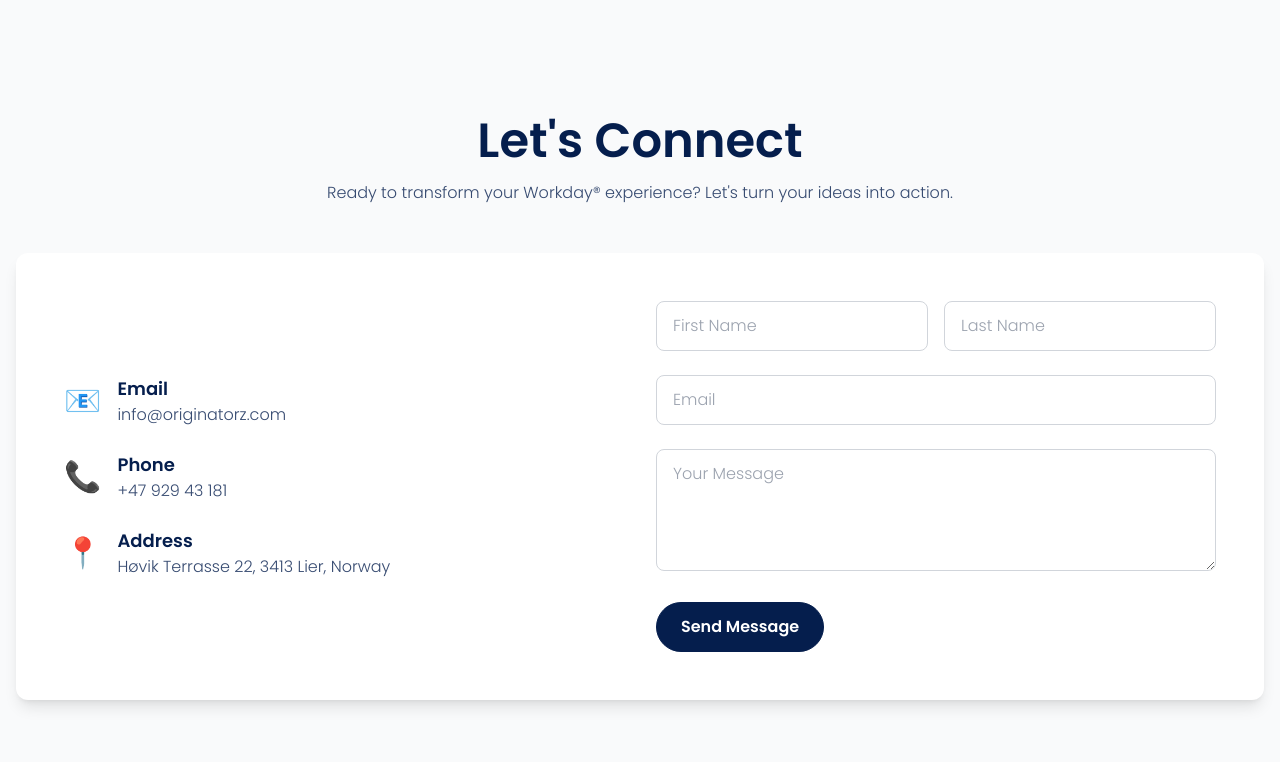
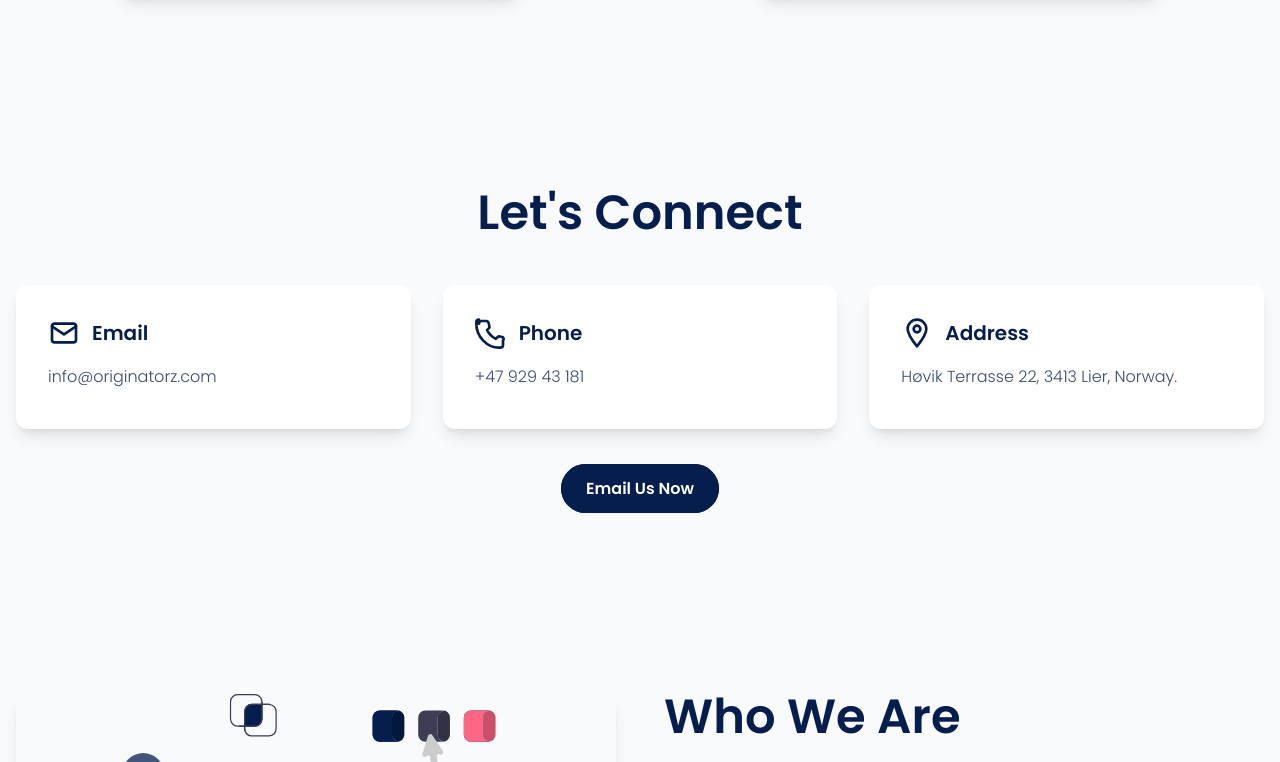
Before and after one commit to fatma-404/originatorz-website, a website: page index.html in a window 1280 px wide. Shown: the part 1277-2039 px from the top of the page. Drawn offline with Linux system fonts and the light colour scheme.

Commit message:
updated navbar

```diff
--- a/index.html
+++ b/index.html
@@ -15,25 +15,64 @@
 
 <body class="font-[Poppins] bg-white text-gray-800">
 
+  <!-- Favicon -->
+  <link rel="icon" href="images/favicon.ico" type="image/x-icon">
+
+  <!-- Meta Tags -->
+  <meta name="description" content="Originatorz - Your trusted Workday® experts for tailored implementation, seamless integration & ongoing support.">
+  <meta name="keywords" content="Workday, Consulting, Automation, QA, Originatorz">
+  <meta name="author" content="Originatorz">
+
 <!-- Navbar -->
-<nav class="bg-[#f9fafb] shadow-md">
-  <div class="max-w-7xl mx-auto px-4 py-4 flex justify-between items-center">
+<nav class="bg-[#f9fafb] shadow-md fixed top-0 left-0 w-full z-50">
+  <div class="max-w-7xl mx-auto px-4 py-4 flex items-center justify-between">
+
+    <!-- Logo + Text -->
     <div class="flex items-center gap-3">
       <img src="images/logo.png" alt="Originatorz Logo" class="h-10">
+      <div class="flex flex-col">
         <span class="font-bold text-[#051e4d] text-xl">Originatorz</span>
-      <span class="text-sm text-[#051e4d]/60 ml-2 hidden md:inline">Workday & Automation Experts</span>
+        <span class="text-sm text-[#051e4d]/60 hidden md:inline">Workday & Automation Experts</span>
       </div>
-    <ul class="flex gap-6 font-semibold text-[#051e4d]">
+    </div>
+
+    <!-- Mobile menu button -->
+    <button id="menu-toggle" class="md:hidden text-[#051e4d] focus:outline-none">
+      <svg class="w-7 h-7" fill="none" stroke="currentColor" stroke-width="2" viewBox="0 0 24 24">
+        <path stroke-linecap="round" stroke-linejoin="round" d="M4 6h16M4 12h16M4 18h16"></path>
+      </svg>
+    </button>
+
+    <!-- Desktop Menu -->
+    <ul class="hidden md:flex gap-6 font-semibold text-[#051e4d]">
+      <li><a href="#services" class="hover:underline">Services</a></li>
+      <li><a href="#contact" class="hover:underline">Contact</a></li>
+      <li><a href="#about" class="hover:underline">About Us</a></li>
+    </ul>
+  </div>
+
+  <!-- Mobile Menu (hidden by default) -->
+  <div id="mobile-menu" class="md:hidden hidden px-4 pb-4">
+    <ul class="flex flex-col gap-4 font-semibold text-[#051e4d] bg-[#f9fafb] rounded-lg shadow-md p-4">
       <li><a href="#services" class="hover:underline">Services</a></li>
       <li><a href="#contact" class="hover:underline">Contact</a></li>
       <li><a href="#about" class="hover:underline">About Us</a></li>
     </ul>
   </div>
 </nav>
+<script>
+  // Simple toggle script
+  const toggle = document.getElementById('menu-toggle');
+  const menu = document.getElementById('menu');
+  toggle.addEventListener('click', () => {
+    menu.classList.toggle('hidden');
+  });
+</script>
+
 
 
 <!-- Hero Section -->
-<section class="relative bg-[#f9fafb] overflow-hidden py-24 md:py-14 font-inter">
+<section class="relative bg-[#f9fafb] overflow-hidden pt-32 pb-24 md:pt-36 md:pb-28 font-inter">
   <!-- Subtle gradient overlay for depth -->
   <div class="absolute inset-0 pointer-events-none">
     <div class="bg-gradient-to-br from-white via-[#f9fafb] to-white opacity-60"></div>
@@ -81,8 +120,6 @@
   </div>
 </section>
 
-
-  <!-- Services Section -->
 <!-- Services Section -->
 <section id="services" class="bg-[#f9fafb] py-24">
   <div class="max-w-7xl mx-auto px-4">
@@ -123,54 +160,61 @@
 </section>
 
 
-  <!-- Contact Section -->
 <section id="contact" class="bg-[#f9fafb] py-24">
-  <div class="max-w-7xl mx-auto px-4">
-    <div class="text-center mb-12">
-      <h2 class="text-4xl md:text-5xl font-extrabold text-[#051e4d] mb-4">Let's Connect</h2>
-      <p class="text-[#051e4d]/80 max-w-2xl mx-auto">
-        Ready to transform your Workday® experience? Let's turn your ideas into action.
+  <div class="max-w-7xl mx-auto px-4 text-center">
+    <h2 class="text-4xl md:text-5xl font-extrabold text-[#051e4d] mb-12">
+      Let's Connect
+    </h2>
+
+    <div class="grid md:grid-cols-3 gap-8 text-left">
+
+      <!-- Email Card -->
+      <div class="bg-white rounded-xl shadow-lg p-8 flex flex-col items-start hover:-translate-y-1 hover:shadow-xl transition">
+        <div class="flex items-center mb-4">
+          <svg class="h-8 w-8 text-[#051e4d]" fill="none" stroke="currentColor" stroke-width="2" viewBox="0 0 24 24">
+            <rect x="3" y="5" width="18" height="14" rx="2" />
+            <path stroke-linecap="round" stroke-linejoin="round" d="M3 7l9 6 9-6" />
+          </svg>
+          <h3 class="text-xl font-bold text-[#051e4d] ml-3">Email</h3>
+        </div>
+        <p class="text-[#051e4d]/80 mb-2">info@originatorz.com</p>
+      </div>
+
+      <!-- Phone Card -->
+      <div class="bg-white rounded-xl shadow-lg p-8 flex flex-col items-start hover:-translate-y-1 hover:shadow-xl transition">
+        <div class="flex items-center mb-4">
+          <!-- Example 1: Phone Icon (Heroicons outline, recommended for contact/phone) -->
+          <svg class="h-8 w-8 text-[#051e4d]" fill="none" stroke="currentColor" stroke-width="2" viewBox="0 0 24 24">
+            <path stroke-linecap="round" stroke-linejoin="round" d="M3 5a2 2 0 012-2h3.28a2 2 0 011.94 1.515l.518 2.073a2 2 0 01-.45 1.947l-1.27 1.27a16.001 16.001 0 006.586 6.586l1.27-1.27a2 2 0 011.947-.45l2.073.518A2 2 0 0121 17.72V21a2 2 0 01-2 2h-1C9.163 23 1 14.837 1 5V4a2 2 0 012-2z"/>
+          </svg>
+            <path stroke-linecap="round" stroke-linejoin="round" d="M3 5a2 2 0 012-2h1.586a1 1 0 01.707.293l2.414 2.414A2 2 0 0110 6.586V7a2 2 0 002 2h4a2 2 0 012 2v3a2 2 0 01-2 2h-1a1 1 0 00-1 1v1a2 2 0 01-2 2h-2a2 2 0 01-2-2v-1a1 1 0 00-1-1H6a2 2 0 01-2-2V5z" />
+          </svg>
+          <h3 class="text-xl font-bold text-[#051e4d] ml-3">Phone</h3>
+        </div>
+        <p class="text-[#051e4d]/80 mb-2">+47 929 43 181</p>
+      </div>
+
+      <!-- Address Card -->
+      <div class="bg-white rounded-xl shadow-lg p-8 flex flex-col items-start hover:-translate-y-1 hover:shadow-xl transition">
+        <div class="flex items-center mb-4">
+          <svg class="h-8 w-8 text-[#051e4d]" fill="none" stroke="currentColor" stroke-width="2" viewBox="0 0 24 24">
+            <path stroke-linecap="round" stroke-linejoin="round" d="M12 2C8.13 2 5 5.13 5 9c0 4.25 7 13 7 13s7-8.75 7-13c0-3.87-3.13-7-7-7z" />
+            <circle cx="12" cy="9" r="2.5" />
+          </svg>
+          <h3 class="text-xl font-bold text-[#051e4d] ml-3">Address</h3>
+        </div>
+        <p class="text-[#051e4d]/80">
+          Høvik Terrasse 22, 3413 Lier, Norway.
         </p>
       </div>
 
-    <div class="bg-white rounded-xl shadow-lg p-8 md:p-12 grid md:grid-cols-2 gap-8 items-center">
-      <!-- Contact Info -->
-      <div class="space-y-6">
-        <div class="flex items-center gap-4">
-          <span class="text-[#051e4d] text-3xl">📧</span>
-          <div>
-            <p class="text-lg font-semibold text-[#051e4d]">Email</p>
-            <p class="text-[#051e4d]/80">info@originatorz.com</p>
-          </div>
-        </div>
-        <div class="flex items-center gap-4">
-          <span class="text-[#051e4d] text-3xl">📞</span>
-          <div>
-            <p class="text-lg font-semibold text-[#051e4d]">Phone</p>
-            <p class="text-[#051e4d]/80">+47 929 43 181</p>
-          </div>
-        </div>
-        <div class="flex items-center gap-4">
-          <span class="text-[#051e4d] text-3xl">📍</span>
-          <div>
-            <p class="text-lg font-semibold text-[#051e4d]">Address</p>
-            <p class="text-[#051e4d]/80">Høvik Terrasse 22, 3413 Lier, Norway</p>
-          </div>
-        </div>
     </div>
 
-      <!-- Contact Form -->
-      <form class="space-y-6">
-        <div class="grid md:grid-cols-2 gap-4">
-          <input type="text" placeholder="First Name" class="border border-gray-300 rounded-lg px-4 py-3 w-full focus:ring-2 focus:ring-[#051e4d]/50">
-          <input type="text" placeholder="Last Name" class="border border-gray-300 rounded-lg px-4 py-3 w-full focus:ring-2 focus:ring-[#051e4d]/50">
-        </div>
-        <input type="email" placeholder="Email" class="border border-gray-300 rounded-lg px-4 py-3 w-full focus:ring-2 focus:ring-[#051e4d]/50">
-        <textarea rows="4" placeholder="Your Message" class="border border-gray-300 rounded-lg px-4 py-3 w-full focus:ring-2 focus:ring-[#051e4d]/50"></textarea>
-        <button type="submit" class="bg-[#051e4d] text-white font-semibold px-6 py-3 rounded-full hover:bg-white hover:text-[#051e4d] border border-[#051e4d] transition duration-300">
-          Send Message
-        </button>
-      </form>
+    <!-- Optional CTA Button -->
+    <div class="mt-12">
+      <a href="mailto:asif.satti@originatorz.com" class="bg-[#051e4d] text-white font-semibold px-6 py-3 rounded-full border border-[#051e4d] transition duration-300 hover:bg-white hover:text-[#051e4d]">
+        Email Us Now
+      </a>
     </div>
   </div>
 </section>
```
Also changed, not shown: css/style.css. Lines whose indentation alone changed are shown as unchanged.
